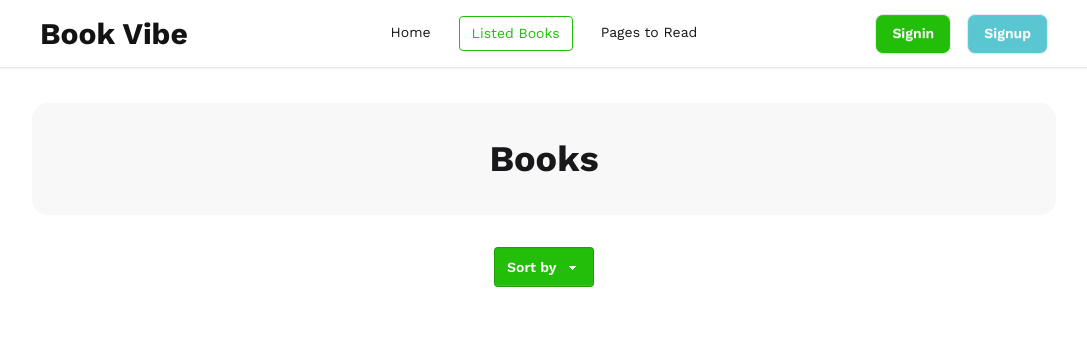
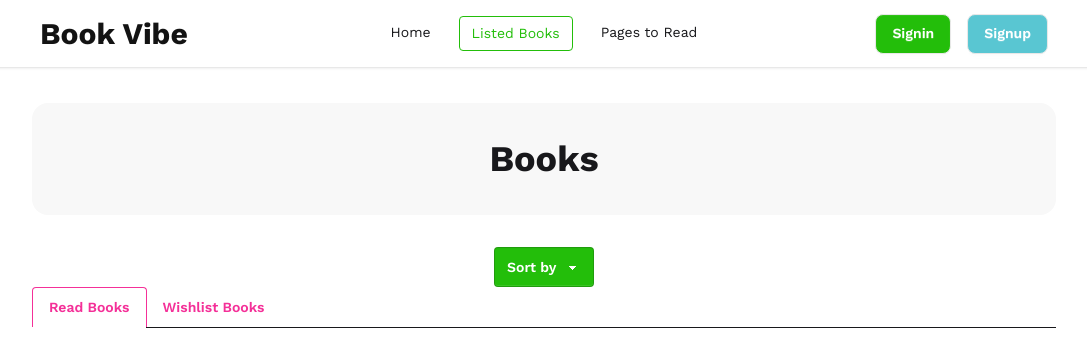
Before and after one commit to chandan-d-karmaker/book-worm, a React (Vite) app: page /listed-books in a window 1280 px wide. Shown: the top 352 px of the page, without its empty margins (96-1183 px from the left). Built offline with nearby package versions, Linux system fonts and the light colour scheme; a web font is replaced by a local one.

Commit message:
made read book tab and wishlist tab in listedBooks section

```diff
--- a/src/Components/ListedBooks.jsx
+++ b/src/Components/ListedBooks.jsx
@@ -1,10 +1,21 @@
-import React, { useContext } from 'react';
+import React, { useContext, useState } from 'react';
 import { bookContext } from '../ContextAPI/BookContext';
 import ListedBookCard from './ListedBookCard';
+import { NavLink } from 'react-router';
 
 const ListedBooks = () => {
 
-    const {storedBooks} = useContext(bookContext);
+    const [active, setActive] = useState('read');
+
+    const handleActive = () => {
+        if (active == 'read') {
+            setActive('wishlist');
+        } else {
+            setActive('read');
+        }
+    }
+
+    const { storedBooks } = useContext(bookContext);
     console.log(storedBooks);
 
     return (
@@ -23,11 +34,19 @@ const ListedBooks = () => {
                 </select>
             </div>
 
-            <div className='mt-8 space-y-4'>
+            <div>
+                <button onClick={handleActive} className={`btn btn-secondary btn-outline ${active == 'read'? 'border-b-0 rounded-b-none' : 'border-0'}`}>Read Books</button>
+                <button onClick={handleActive} className={`btn btn-secondary btn-outline ${active == 'wishlist'? 'border-b-0 rounded-b-none' : 'border-0'}`}>Wishlist Books</button>
+                <hr className={`${active == 'read'? 'ml-28.5' : 'ml-62'}`} />
+            </div>
+
+            {
+                active == 'read' && <div className='mt-8 space-y-4'>
                 {
-                    storedBooks.map(book => <ListedBookCard key={book.bookId} book={book}/>)
+                    storedBooks.map(book => <ListedBookCard key={book.bookId} book={book} />)
                 }
-            </div>
+                </div>
+            }
 
         </div>
     );
```
